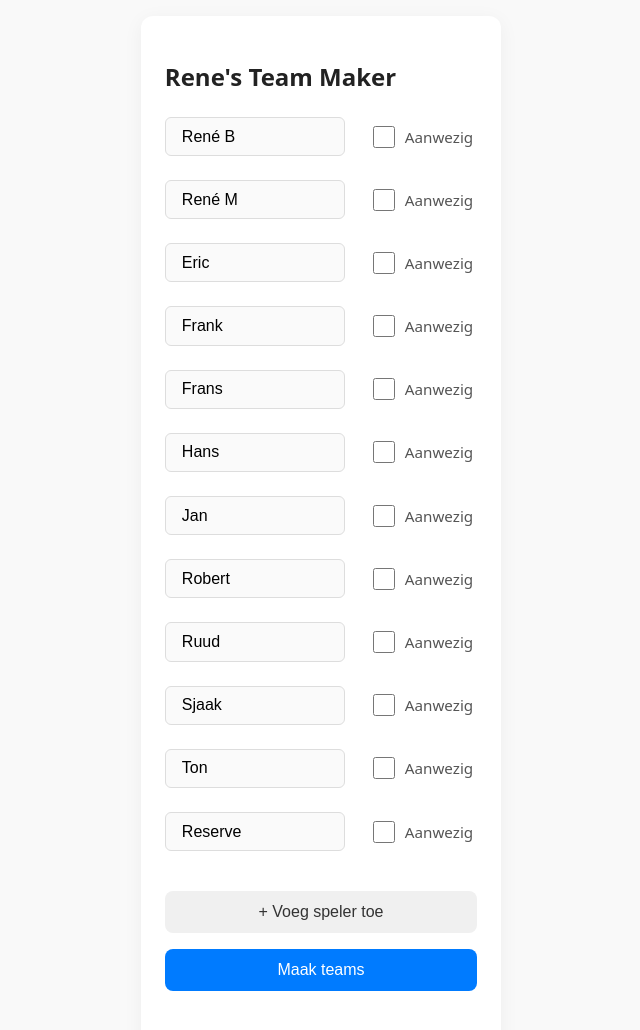
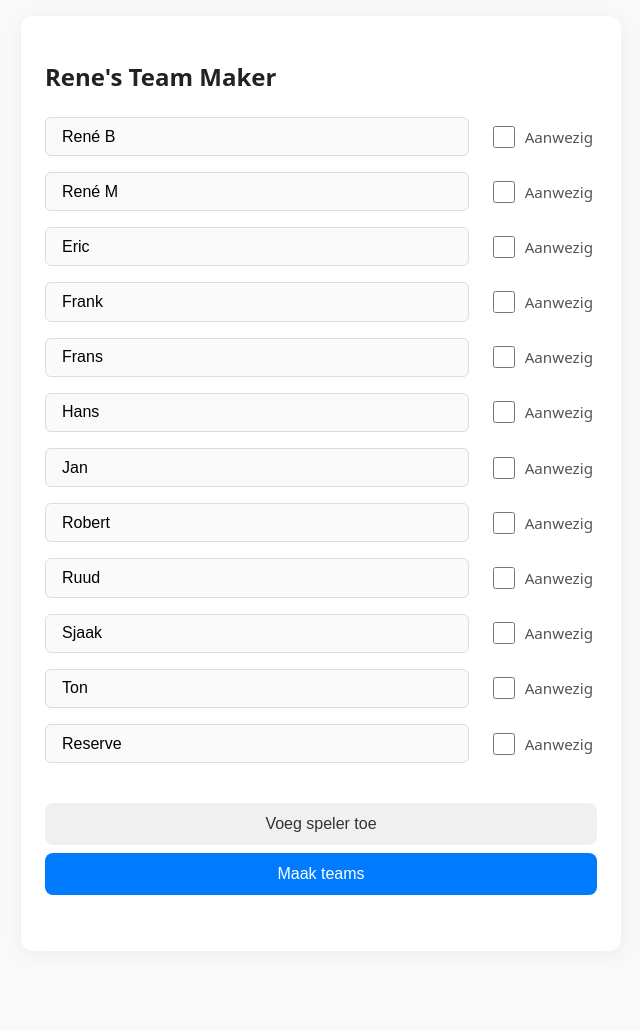
Before and after one commit to HeyImJoella/ReneTennis, a plain HTML site: page index.html in a window 1280 px wide. Shown: the whole page, without its empty margins (319-959 px from the left). After the commit the page ends 967 px from the top, so only its background shows below. Drawn offline with Linux system fonts and the light colour scheme.

Commit message:
spacing alignment

```diff
--- a/index.html
+++ b/index.html
@@ -11,8 +11,10 @@
 <div class="container">
   <h2>Rene's Team Maker</h2>
   <div id="players"></div>
-  <button class="secondary" onclick="addPlayer()">+ Voeg speler toe</button>
-  <button class="primary" onclick="generateTeams()">Maak teams</button>
+     <div class="button-group">
+      <button class="secondary">Voeg speler toe</button>
+     <button class="primary">Maak teams</button>
+    </div>
   <div id="teams"></div>
 </div>
   <script src="script.js"></script>
--- a/style.css
+++ b/style.css
@@ -16,9 +16,11 @@ body {
   justify-content: center; /* centreert container horizontaal */
   align-items: flex-start;
   min-height: 100vh;
+  width: 100%;
 }
 
 .container {
+  width:100%;
   display: inline-block; /* hug content breedte */
   max-width: 600px;
   padding: 1.5rem;
@@ -39,23 +41,22 @@ h2 {
 
 #players > div {
   display: flex;
+  gap: 16px; /* minimaal 16px tussen input en label */
   align-items: center;
-  justify-content: space-between;
-  margin-bottom: 1.5rem;
+  margin-bottom: 1rem; /* verticale afstand tussen regels */
   flex-wrap: nowrap;
 }
 
 input[type="text"] {
-  flex-shrink: 0;
-  max-width: 180px; /* max breedte 188px */
-  width: 100%; /* vul max 200px maar krimp mee op kleiner */
+  flex: 1 1 auto; /* laat hem flexibel meeschalen */
+  max-width: 100%;
+  min-width: 0;
   padding: 0.6rem 1rem;
   font-size: 1rem;
   border: 1px solid #ddd;
   border-radius: 6px;
   background-color: #fafafa;
   transition: border 0.2s;
-  min-width: 0;
 }
 
 input[type="text"]:focus {
@@ -75,7 +76,7 @@ input[type="text"]:focus {
   padding: 0.15rem 0.25rem;
   border-radius: 4px;
   transition: background-color 0.2s;
-  flex-shrink: 0;
+  flex-shrink: 0; /* label mag niet krimpen */
 }
 
 .present-label:hover {
@@ -92,7 +93,6 @@ input[type="checkbox"] {
 button {
   font-size: 1rem;
   padding: 0.75rem 1.25rem;
-  margin-top: 1rem;
   margin-right: 0.5rem;
   border-radius: 8px;
   cursor: pointer;
@@ -133,3 +133,10 @@ button.secondary:hover {
   font-weight: 500;
   word-break: break-word;
 }
+
+.button-group {
+  display: flex;
+  flex-direction: column;
+  gap: 8px; /* afstand tussen knoppen */
+  padding-top: 24px; /* ruimte boven "voeg speler toe" */
+}
```
